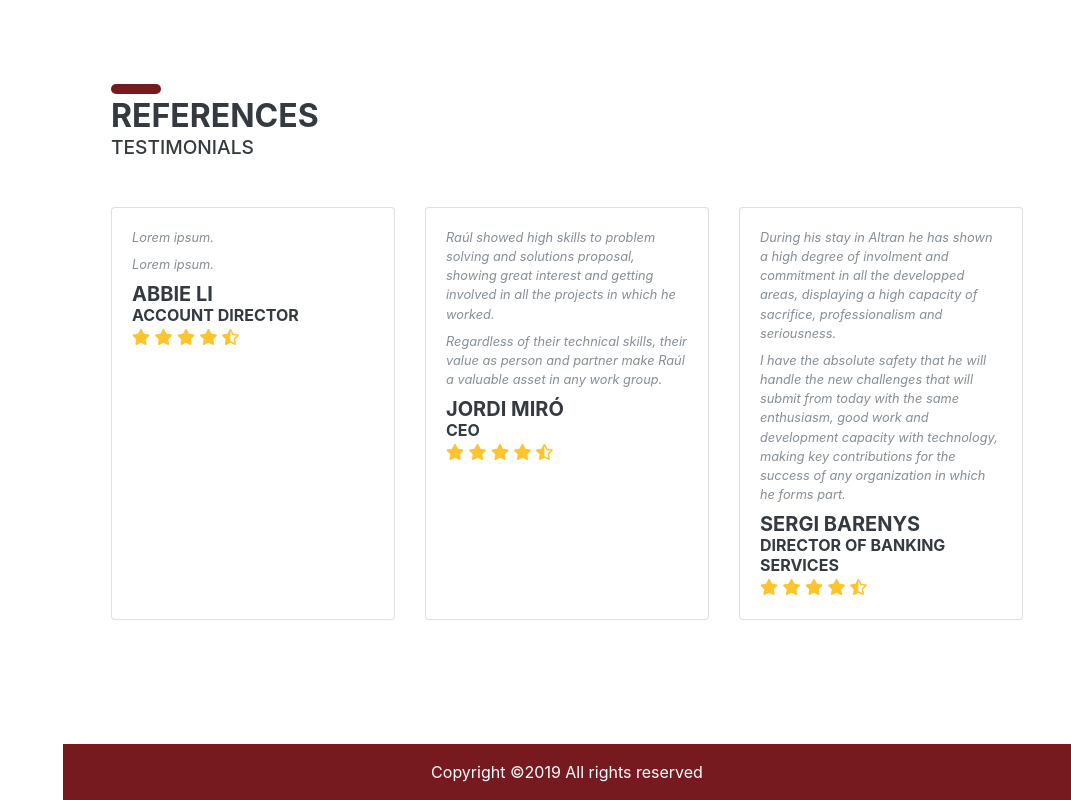
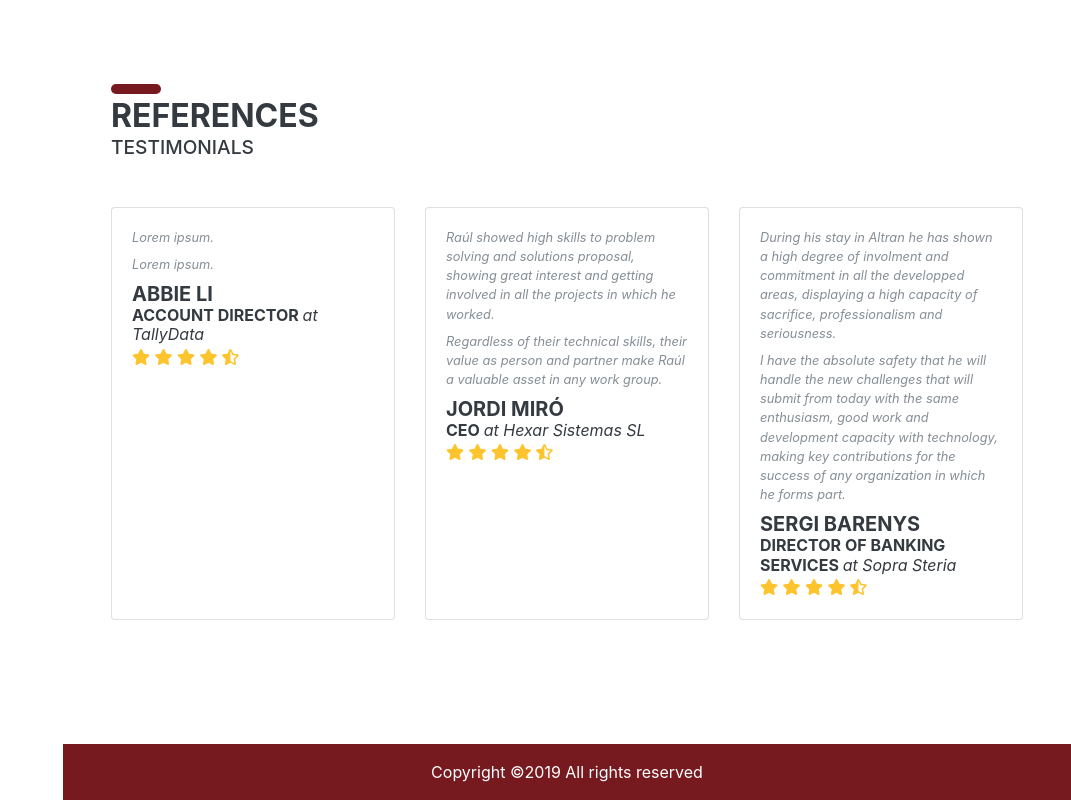
Before and after one commit to raulruizbarea/raulruizbarea.github.io, a plain HTML site: page index.html in a window 1280 px wide. Shown: the part 6585-7385 px from the top of the page, without its empty margins (209-1280 px from the left). Drawn offline with nearby package versions, Linux system fonts and the light colour scheme; a web font is replaced by a local one.

Commit message:
Added Testimonials Job Title

```diff
--- a/css/resume.css
+++ b/css/resume.css
@@ -562,6 +562,13 @@ a:hover, a:focus, a:active {
   margin-bottom: 0;
 }
 
+.h6-text {
+  text-transform: none;
+  font-style: italic;
+  font-weight: normal;
+  color: #343a40;
+}
+
 .ratings-icons {
   color: #fec42d;
 }
--- a/index.html
+++ b/index.html
@@ -562,7 +562,7 @@
                   <p class="card-text testimonial-text">Lorem ipsum.</p>
                   <p class="card-text testimonial-text">Lorem ipsum.</p>
                   <h5 class="card-title">Abbie Li</h5>
-                  <h6 class="card-title">Account director</h6>
+                  <h6 class="card-title">Account director <span class="h6-text">at TallyData</span></h6>
                   <div class="ratings-icons">
                     <i class="fas fa-star"></i>
                     <i class="fas fa-star"></i>
@@ -578,7 +578,7 @@
                   <p class="card-text testimonial-text">Regardless of their technical skills, their value as person and partner make Raúl a valuable asset in any work group.</p>
                   <!--p class="card-text">I would recommend Raúl to be part of any project, knowing that he will be involved in them and provide a high quality approach.</p-->
                   <h5 class="card-title">Jordi Miró</h5>
-                  <h6 class="card-title">CEO</h6>
+                  <h6 class="card-title">CEO <span class="h6-text">at Hexar Sistemas SL</span></h6>
                   <div class="ratings-icons">
                     <i class="fas fa-star"></i>
                     <i class="fas fa-star"></i>
@@ -594,7 +594,7 @@
                   <p class="card-text testimonial-text">During his stay in Altran he has shown a high degree of involment and commitment in all the developped areas, displaying a high capacity of sacrifice, professionalism and seriousness.</p>
                   <p class="card-text testimonial-text">I have the absolute safety that he will handle the new challenges that will submit from today with the same enthusiasm, good work and development capacity with technology, making key contributions for the success of any organization in which he forms part.</p>
                  <h5 class="card-title">Sergi Barenys</h5>
-                 <h6 class="card-title">Director of Banking Services</h6>
+                 <h6 class="card-title">Director of Banking Services <span class="h6-text">at Sopra Steria</span></h6>
                   <div class="ratings-icons">
                     <i class="fas fa-star"></i>
                     <i class="fas fa-star"></i>
```
